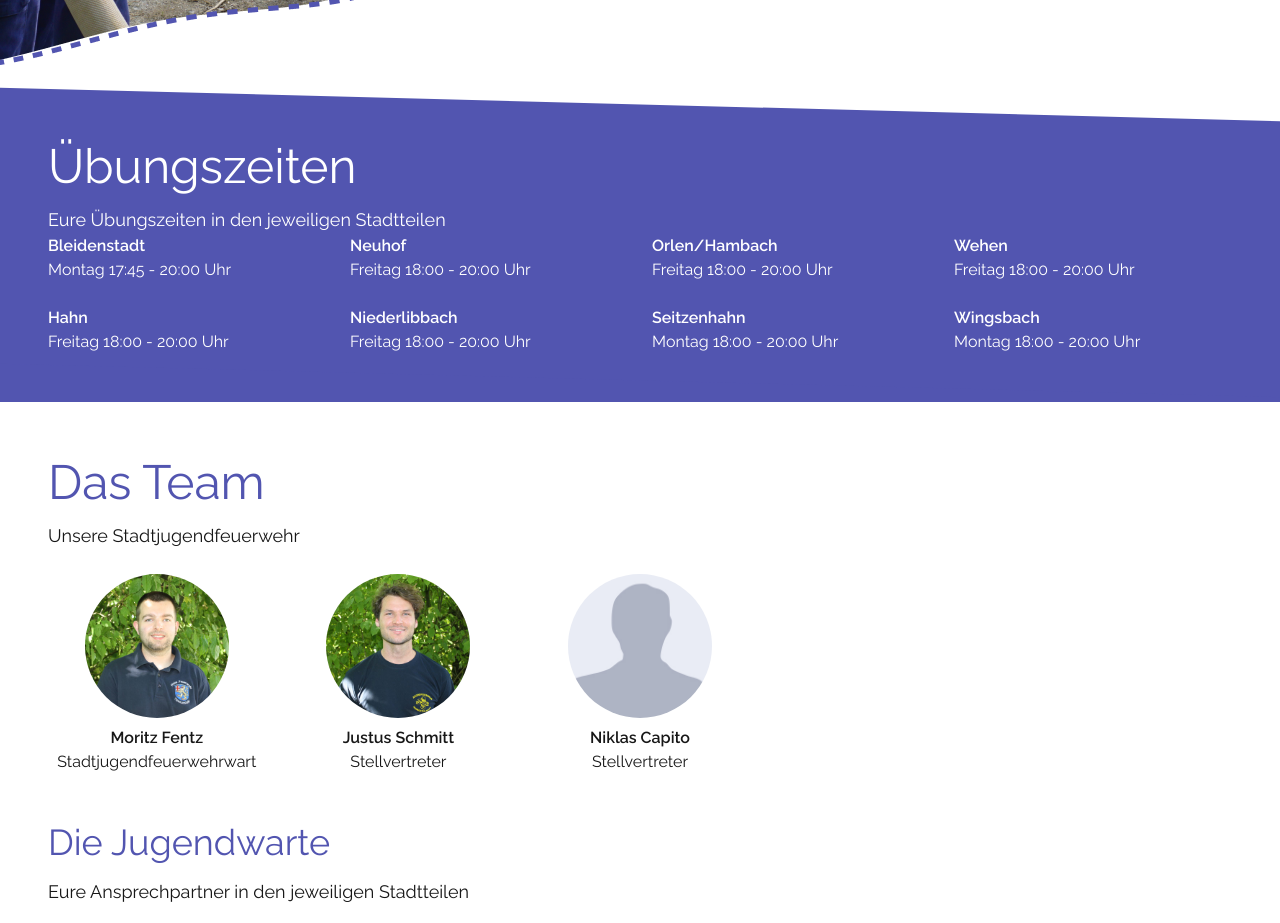
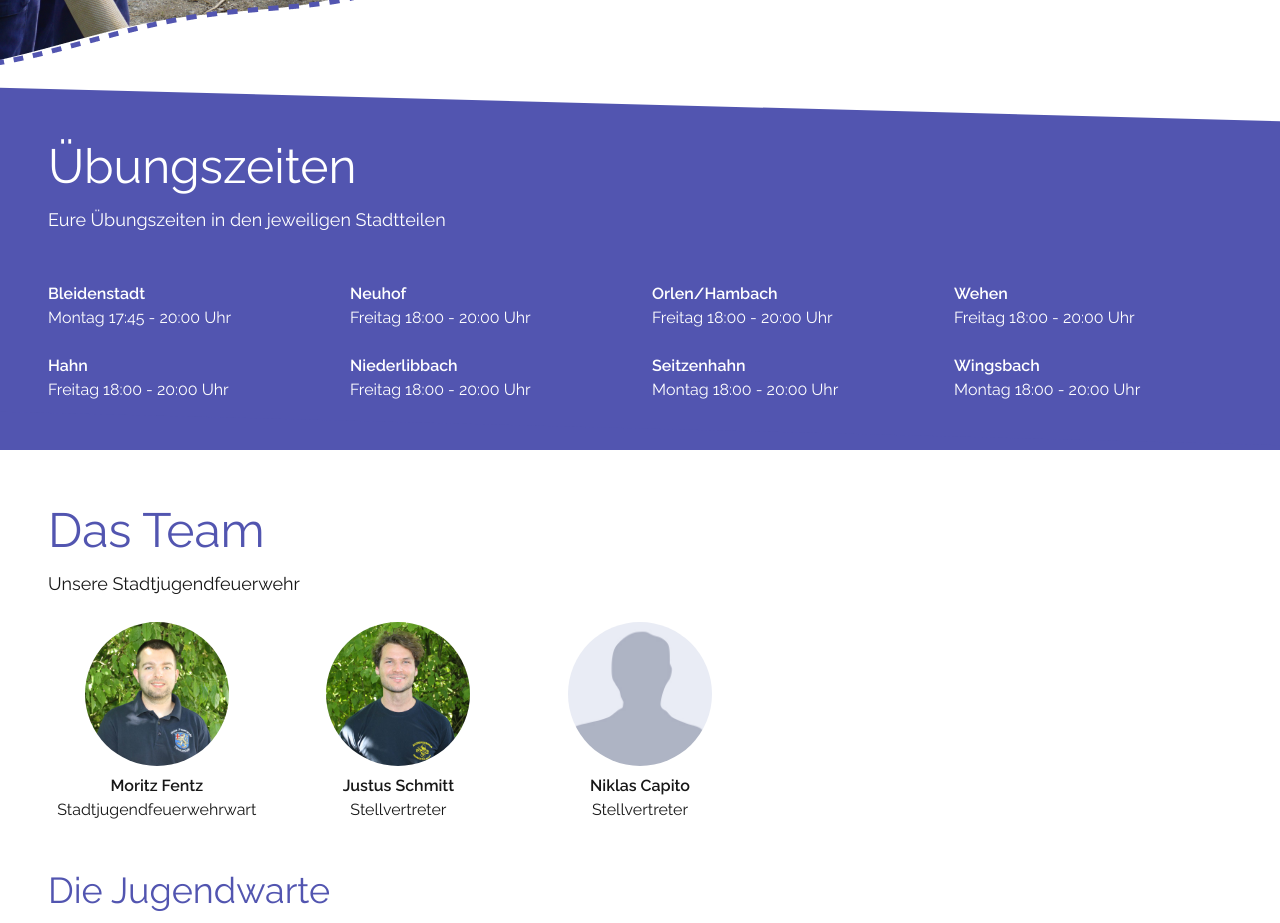
Before and after one commit to jf-taunusstein/jf-taunusstein, a Next.js app: page / in a window 1280 px wide. Shown: the part 2920-3843 px from the top of the page. Built offline with nearby package versions, Linux system fonts and the light colour scheme.

Commit message:
fix: add spacing

```diff
--- a/src/pages/index.tsx
+++ b/src/pages/index.tsx
@@ -126,7 +126,7 @@ export default function JugendfeuerwehrIndex() {
 
       <SkewBackground
         direction="left"
-        className="my-14 bg-jugend p-12 pt-4 text-white after:bg-jugend"
+        className="my-14 space-y-12 bg-jugend p-12 pt-4 text-white after:bg-jugend"
       >
         <div className="space-y-4">
           <Typography component="h2" size="h1">
```
